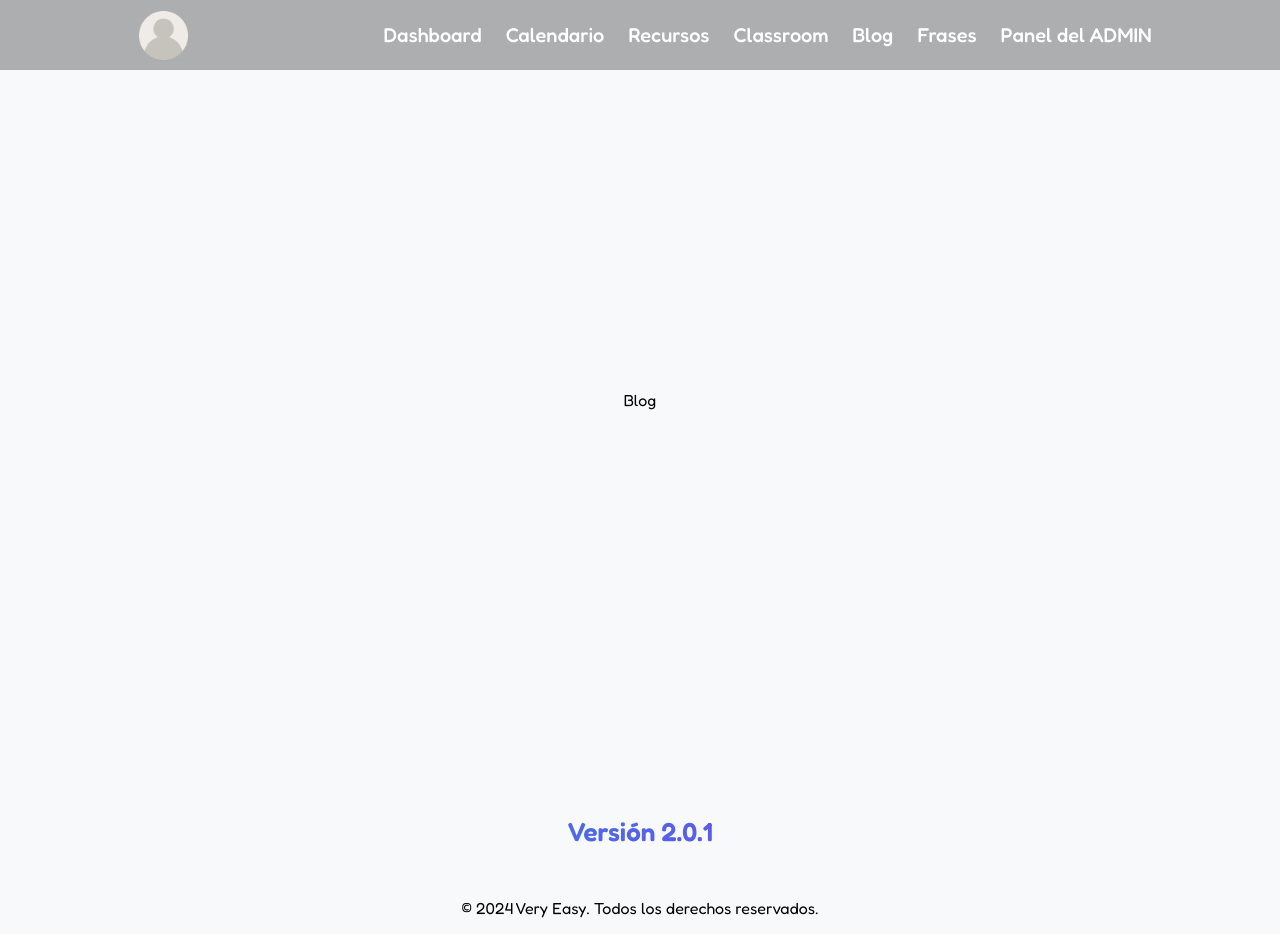
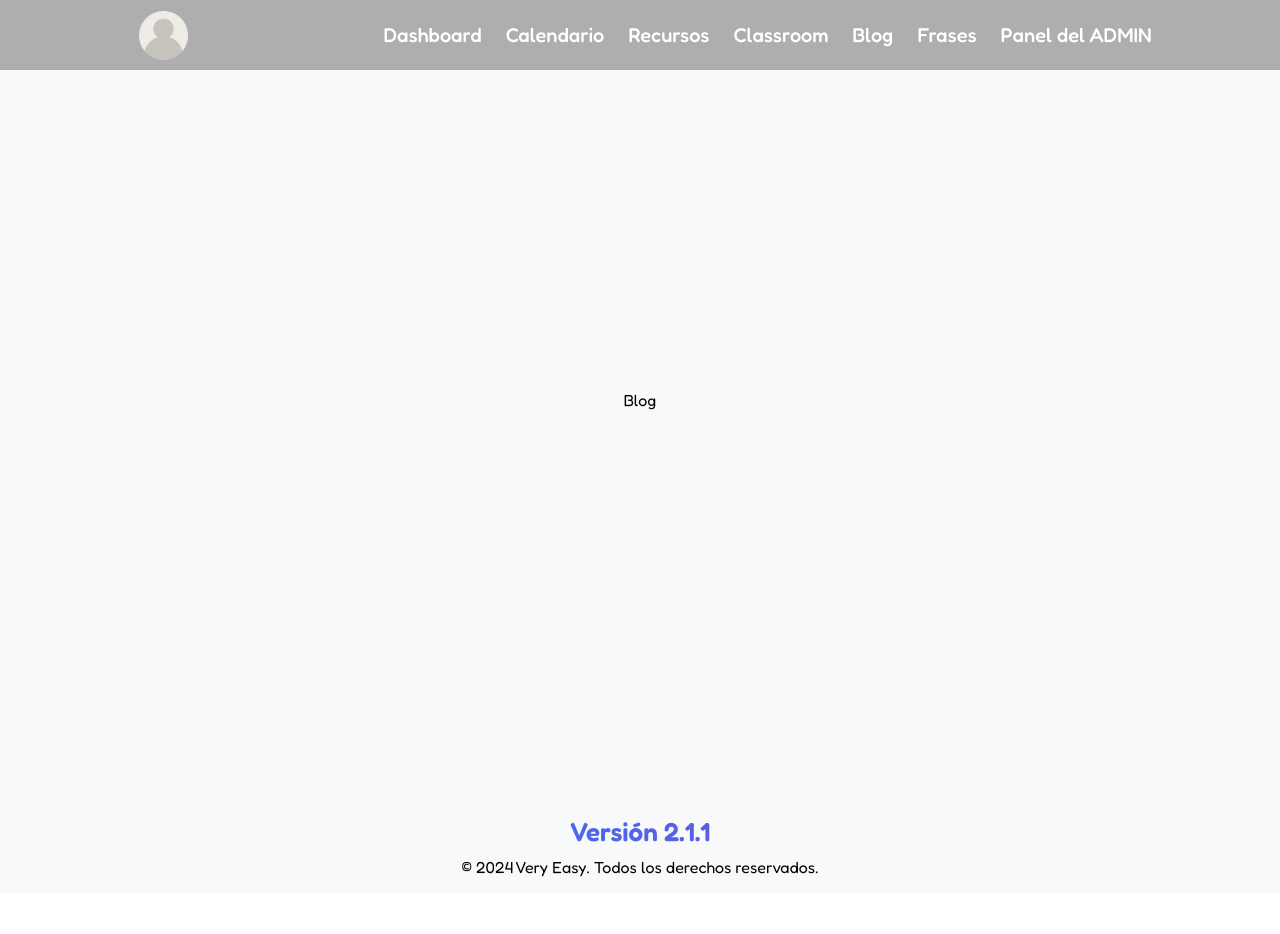
Before and after one commit to AldahirPro777/Very_Easy_2.0_Frontend, a React (Vite) app: page /sub-pages/blog in a window 1280 px wide. After the commit the page ends 893 px from the top, so only its background shows below. Built offline with nearby package versions, Linux system fonts and the light colour scheme; no server answers; sample sign-in values are in the browser's storage.

Commit message:
2.1.1 Panel del Admin

```diff
--- a/src/components/layouts/Footer.jsx
+++ b/src/components/layouts/Footer.jsx
@@ -3,9 +3,9 @@ import "../../scss/layouts/footer/footer.css";
 function Footer() {
   return (
     <footer id="footer">
-      <p className="version">Versión 2.0.1</p>
+      <p className="version">Versión 2.1.1</p>
 
-      <p className="frase">"Frase chida"</p>
+      {/* <p className="frase">"Frase chida"</p> */}
 
       <p>&copy; 2024 Very Easy. Todos los derechos reservados.</p>
     </footer>
```
